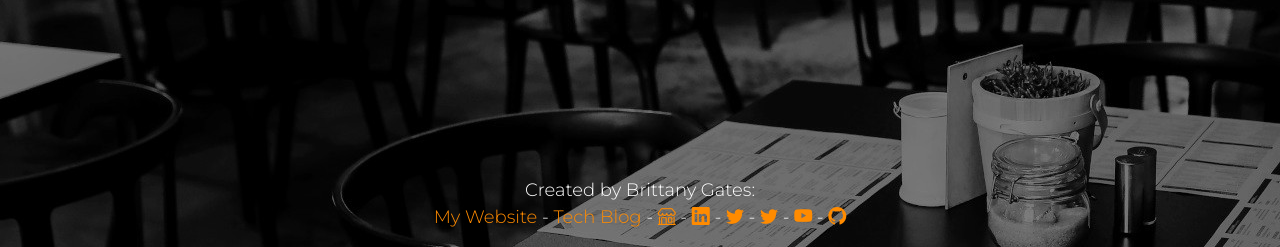
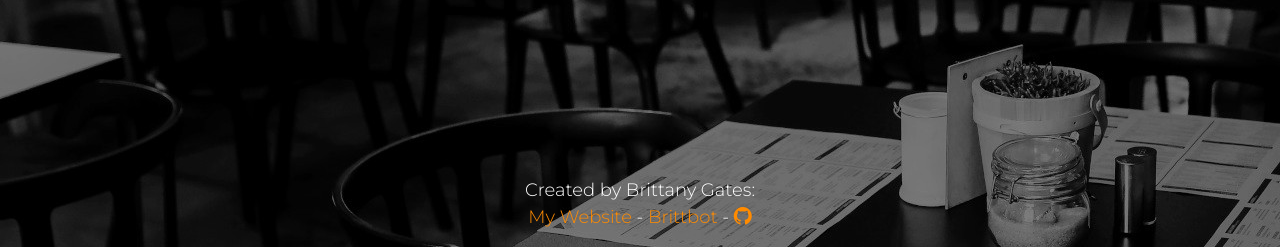
Before and after one commit to brittbot-bgates/where-should-i-go-eat, a Flask app: page / in a window 1280 px wide. Shown: the part 553-800 px from the top of the page. Run offline with Flask 2, Linux system fonts and the light colour scheme; parts of the project's set-up code (start-up, migrations or seed data) failed here and were passed over.

Commit message:
010222_update
Removed icons and links from the footer.

```diff
--- a/templates/index.html
+++ b/templates/index.html
@@ -43,7 +43,7 @@
     </div>
   </div>
   <div class="col desktop-social-media mobile-small-social-media mobile-large-social-media">
-    <p>Created by Brittany Gates:<br><a href="https://www.brittanygates.me" title="My Blog" target="_blank">My Website</a> - <a href="https://brittbot.com/" title="Websites & Programming Talk" target="_blank">Tech Blog</a> - <a href="https://letsallmeat.com" title="My Online Store" target="_blank"><i class="bi bi-shop"></i></a> - <a href="https://www.linkedin.com/in/brittanygates/" title="My LinkedIn Profile" target="_blank"><i class="bi bi-linkedin"></i></a> - <a href="https://twitter.com/bgates_writer" title="Brittany's Twitter Profile" target="_blank"><i class="bi bi-twitter"></i></a> - <a href="https://twitter.com/brittbot_bgates" title="Brittbot Twitter Profile" target="_blank"><i class="bi bi-twitter"></i></a> - <a href="https://www.youtube.com/c/BrittanyGates" title="My YouTube Channel" target="_blank"><i class="bi bi-youtube"></i></a> - <a href="https://github.com/brittbot-bgates" title="My Github account" target="_blank"><i class="bi bi-github"></i></a></p>
+    <p>Created by Brittany Gates:<br><a href="https://www.brittanygates.me" title="My Blog" target="_blank">My Website</a> - <a href="https://brittbot.com/" title="Brittbot" target="_blank">Brittbot</a> - <a href="https://github.com/brittbot-bgates" title="My Github" target="_blank"><i class="bi bi-github"></i></a></p>
   </div>
 
   <script src="https://cdn.jsdelivr.net/npm/bootstrap@5.1.1/dist/js/bootstrap.bundle.min.js" integrity="sha384-/bQdsTh/da6pkI1MST/rWKFNjaCP5gBSY4sEBT38Q/9RBh9AH40zEOg7Hlq2THRZ" crossorigin="anonymous"></script>
```
